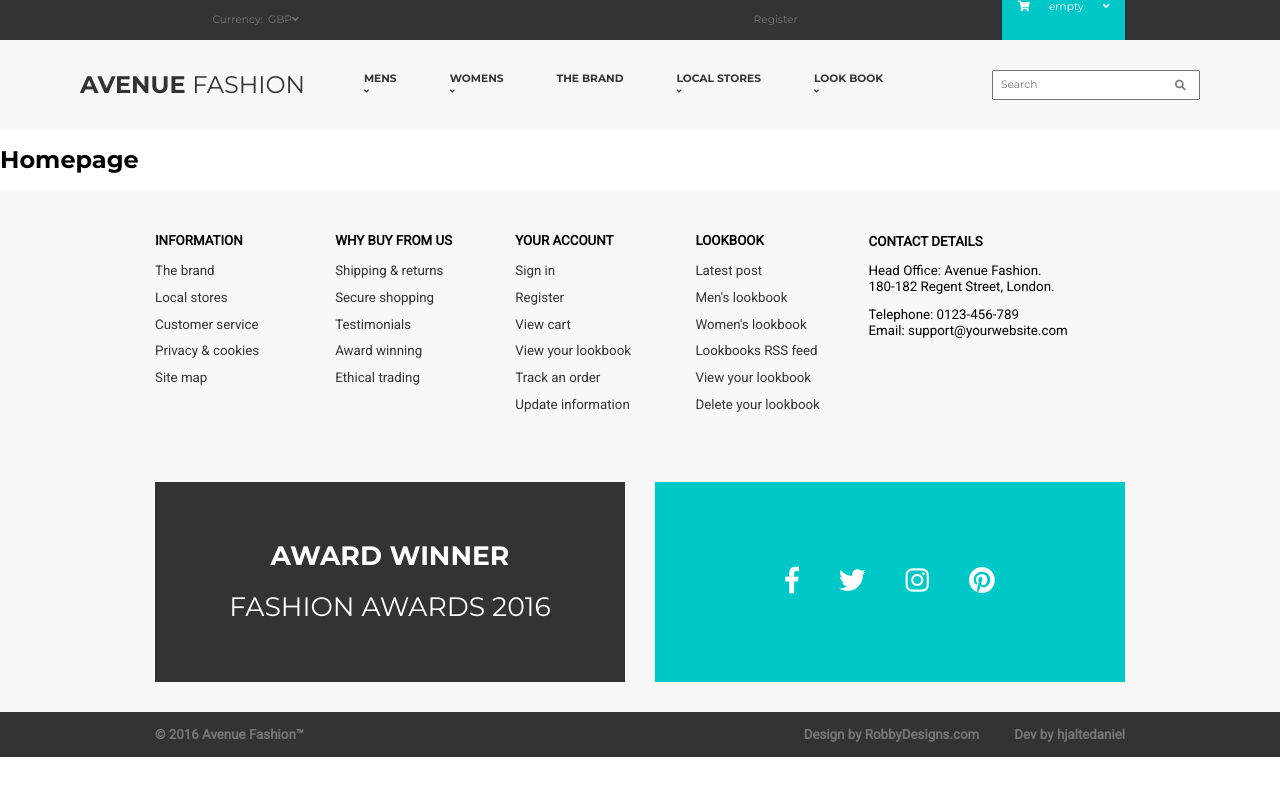
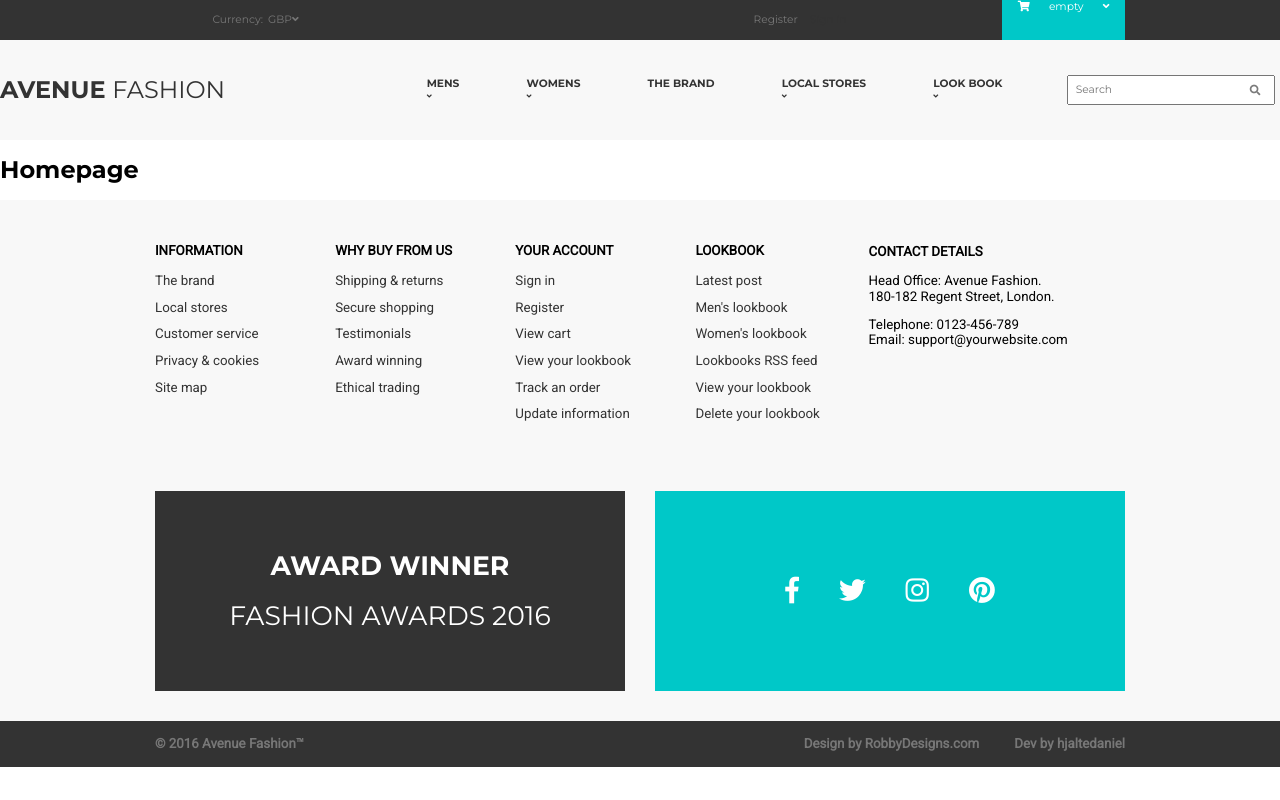
Before and after one commit to hjaltedaniel/Avenue-Fashion, a Vue app: page / in a window 1280 px wide. Built offline with nearby package versions, Linux system fonts and the light colour scheme; data requests are answered from the project's data file.

Commit message:
Fixing navbar problems

```diff
--- a/src/components/Navbar.vue
+++ b/src/components/Navbar.vue
@@ -54,6 +54,8 @@ export default {
 .main-navigation {
   background-color: $lightgrey;
   width: 100%;
+  padding-top: 20px;
+  padding-bottom: 20px;
   font-family: $head-font;
   font-size: 8pt;
 
@@ -75,18 +77,21 @@ export default {
 }
 
 .navigation-container {
-  display: flex;
+  display: grid;
+  grid-template-columns: repeat(12, 1fr);
   justify-content: space-between;
   align-items: center;
-  height: 90px;
-  max-width: $container-size + 150;
+  max-width: $container-size + 500px;
   margin: auto;
 
   &__nav-bar-brand {
     text-transform: uppercase;
+    grid-column: 1/5;
   }
 
   &__main-menu {
+    grid-column: 5/11;
+
     li {
       padding-right: 50px;
       font-weight: bold;
@@ -95,6 +100,8 @@ export default {
   }
 
   &__search-field {
+    grid-column: 11/13;
+
     i {
       position: relative;
       z-index: 1;
@@ -106,6 +113,7 @@ export default {
     }
 
     input {
+      margin-top: 0px;
       width: 190px;
       padding: 7px;
     }
```
